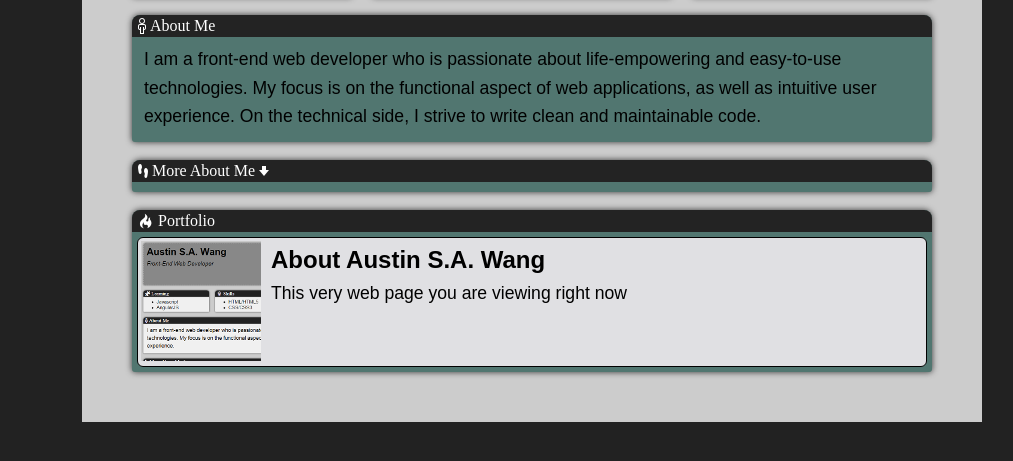
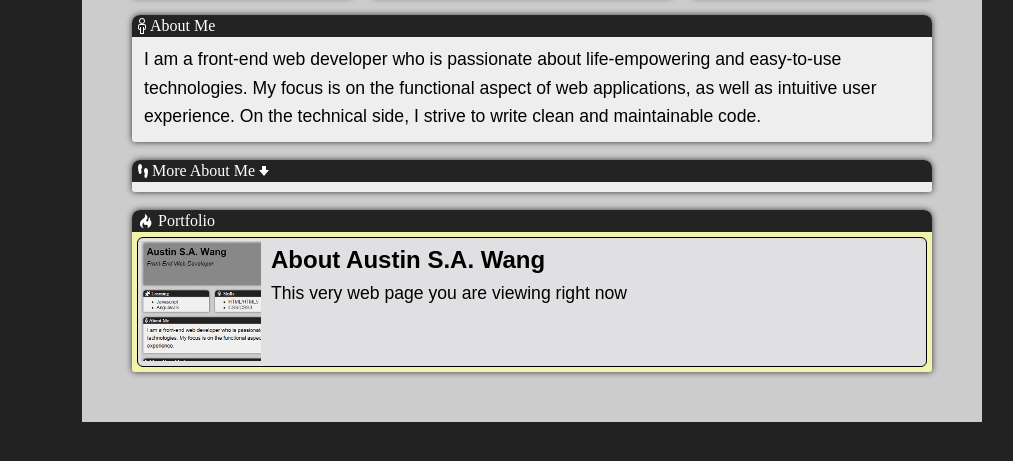
Before and after one commit to austin-sa-wang/austin-sa-wang.github.io, a plain HTML site: page index.html in a window 1280 px wide. Shown: the part 251-712 px from the top of the page, without its empty margins (108-1121 px from the left). Drawn offline with Linux system fonts and the light colour scheme.

Commit message:
Change color to gray

```diff
--- a/boxes.css
+++ b/boxes.css
@@ -320,7 +320,7 @@ small {
 }
 
 #about {
-	background-color: #517670;
+	background-color: #EEE;
 }
 
 #bkg-info {
@@ -330,7 +330,7 @@ small {
   	-webkit-transition-property: max-height;
   	-webkit-transition-duration: 0.2s;
 	max-height: 32px;
-	background-color: #517670;
+	background-color: #EEE;
 }
 
 #bkg-info:hover {
@@ -347,7 +347,7 @@ small {
 }
 
 #portfolio {
-	background-color: #517670;
+	background-color: #F2F5A9;
 }
 
 /* portfolio */
@@ -370,13 +370,13 @@ small {
 
 /* Border Fade */
 .border-fade {
-  -webkit-transition-duration: 0.03s;
-  transition-duration: 0.03s;
+  -webkit-transition-duration: 0.1s;
+  transition-duration: 0.1s;
   -webkit-transition-property: box-shadow;
   transition-property: box-shadow;
 }
 .border-fade:hover, .border-fade:focus, .border-fade:active {
-  box-shadow: inset 0 0 0 2px #222, 0 0 1px rgba(0, 0, 0, 0);
+  box-shadow: inset 0 0 0 2px #777, 0 0 1px rgba(0, 0, 0, 0);
 }
 
 /* list item content */
```
